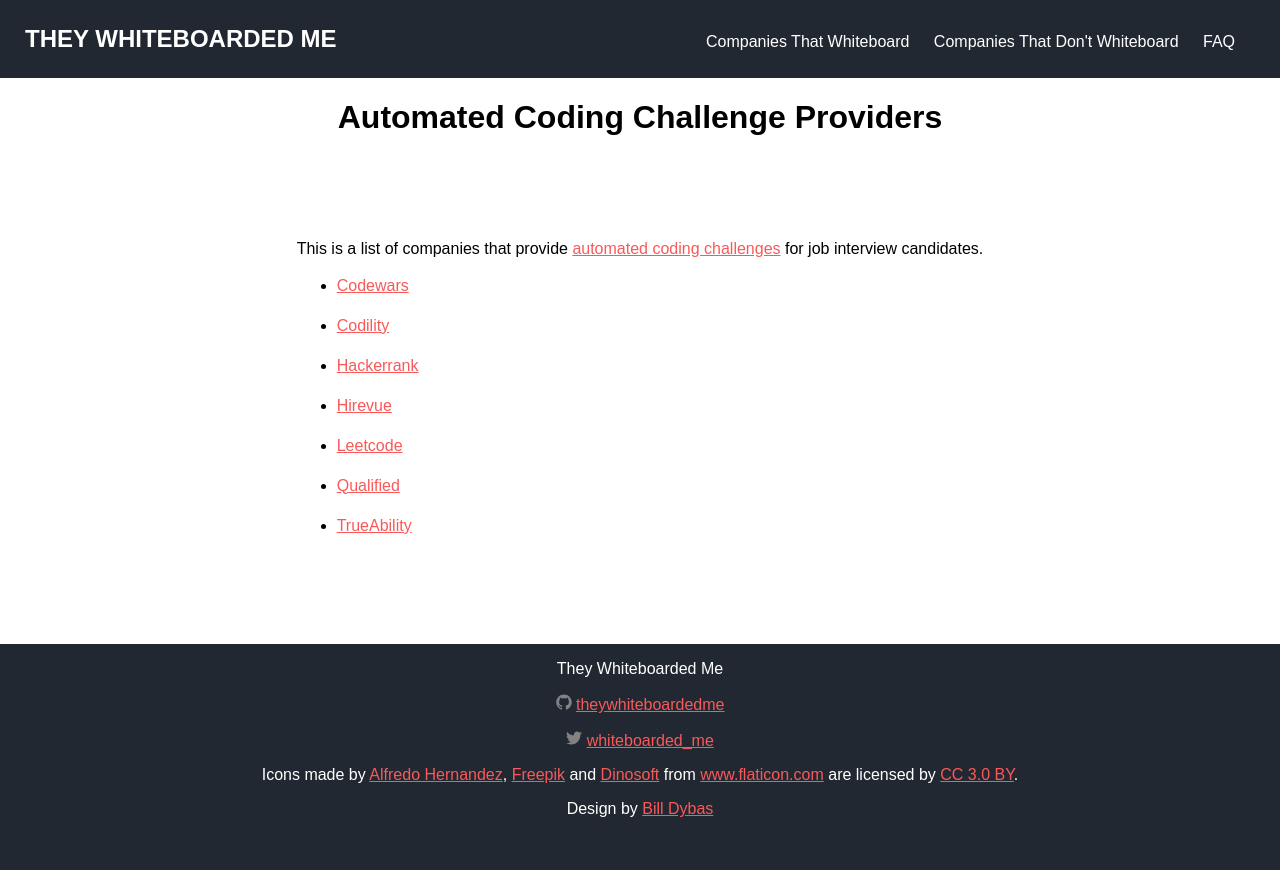
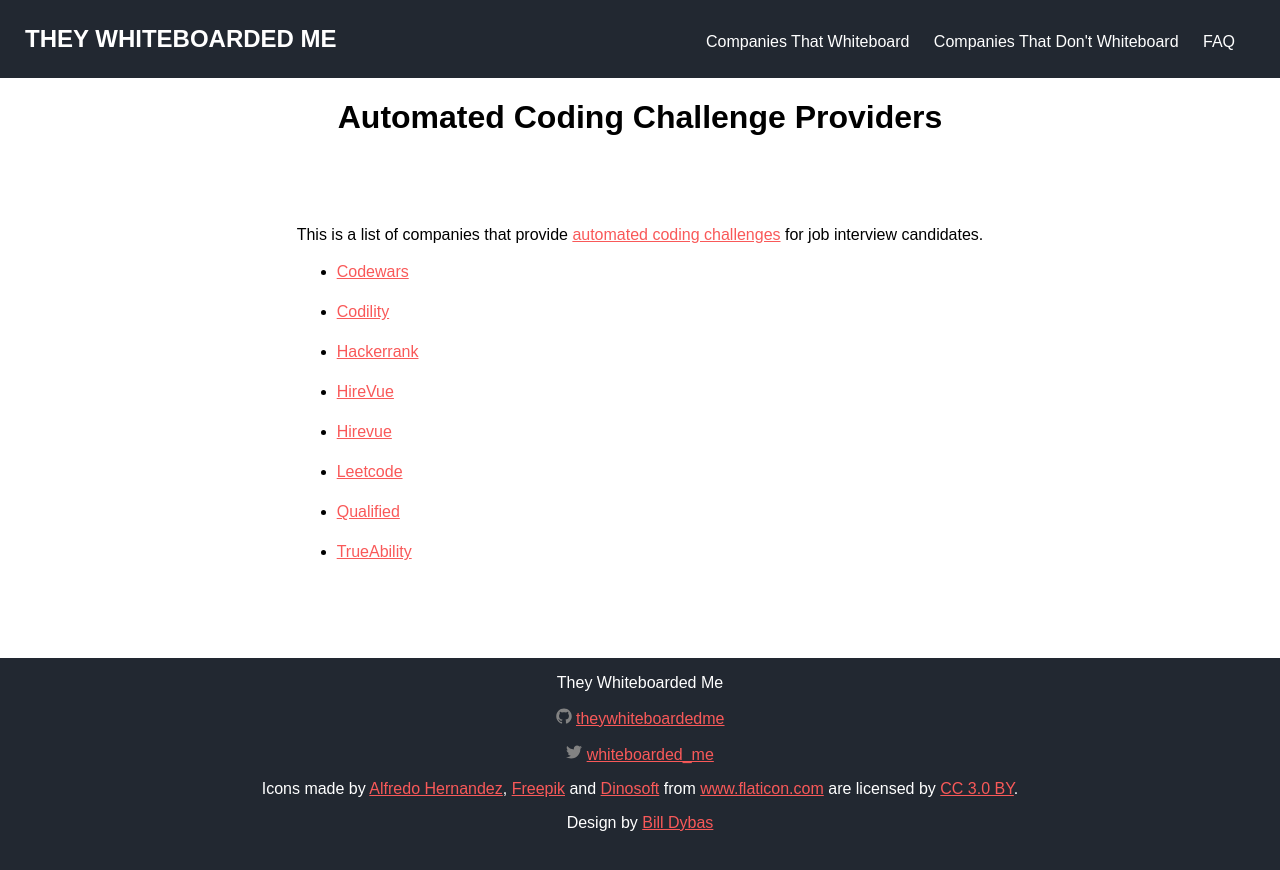
Before and after one commit to cheesesashimi/theywhiteboardedme, a Jekyll site: the page built from pages/online-coding-challenge-providers.md, in a window 1280 px wide. Shown: the top 870 px of the page. Built offline with Jekyll 4.4.1, drawn with Linux system fonts in a browser that asks for light colours.

Commit message:
Add HireVue

```diff
--- a/_data/online_coding_challenges.yml
+++ b/_data/online_coding_challenges.yml
@@ -18,3 +18,6 @@
 
 - name: Qualified
   url: "http://www.qualified.io"
+
+- name: HireVue
+  url: "http://www.hirevue.com"
```
